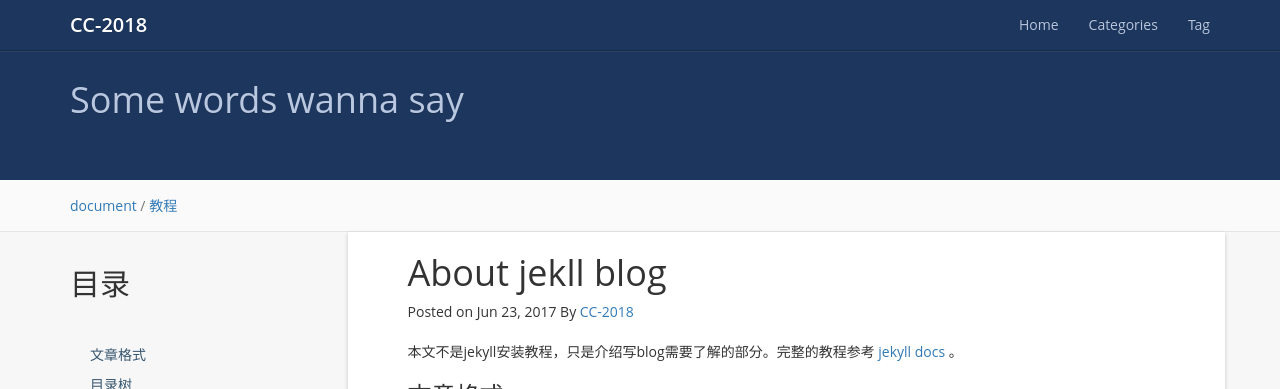
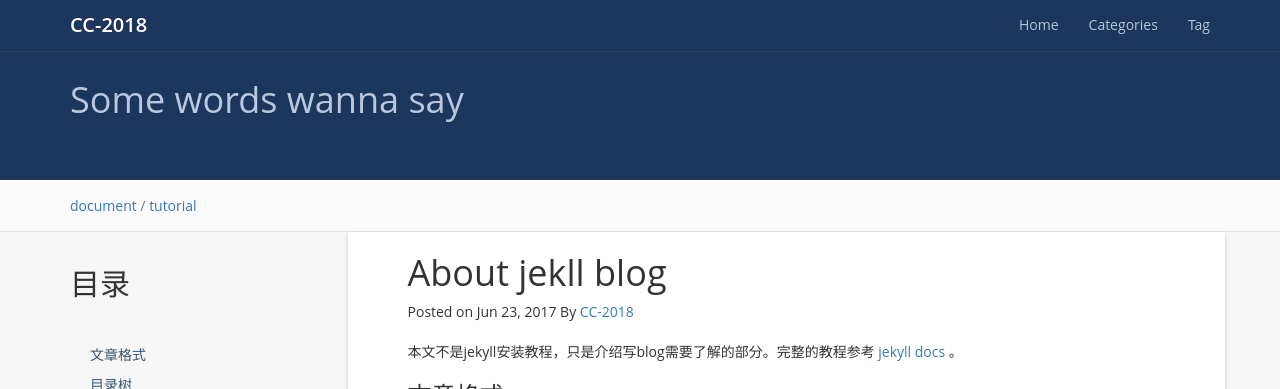
Before and after one commit to cc2018/blog, a Jekyll site: the page built from _posts/document/2017-06-23-jekyll.md, in a window 1280 px wide and 900 px high. Shown: the top 389 px of the window. Built offline with Jekyll 4.4.1, drawn with Linux system fonts in a browser that asks for light colours; comment, search, counter and statistics services are not loaded.

```diff
--- a/_posts/document/2017-06-23-jekyll.md
+++ b/_posts/document/2017-06-23-jekyll.md
@@ -1,10 +1,10 @@
 ---
 author: CC-2018
 layout: post
-title: About jekll blog
+title: "About jekll blog"
 date: 2017-06-23 21:30:01 +0800
 categories: document
-tag: 教程
+tag: tutorial
 ---
 
 * content
```
Also changed, not shown: _posts/document/2017-06-22-markdown.md (+1 -1 lines).
